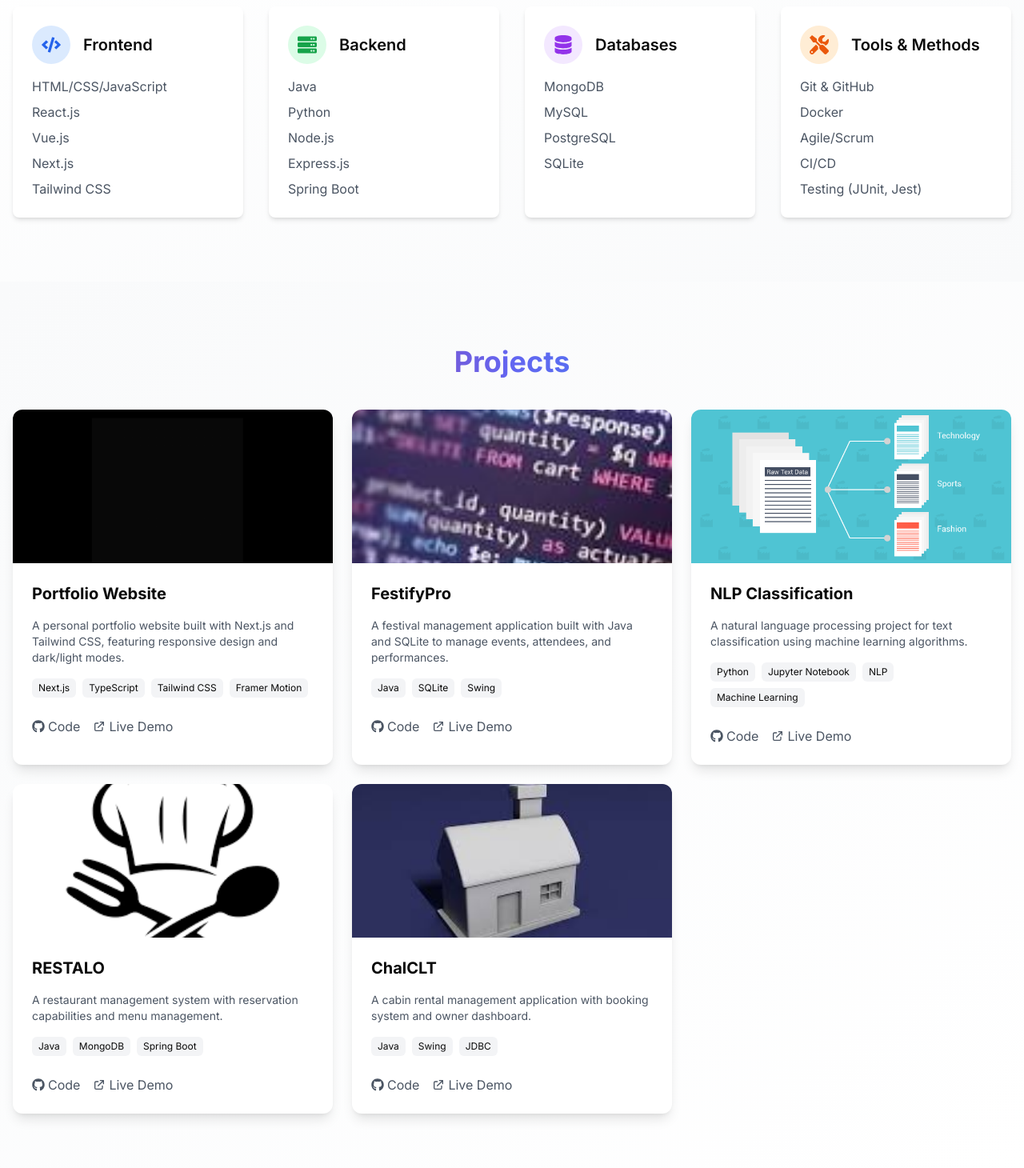
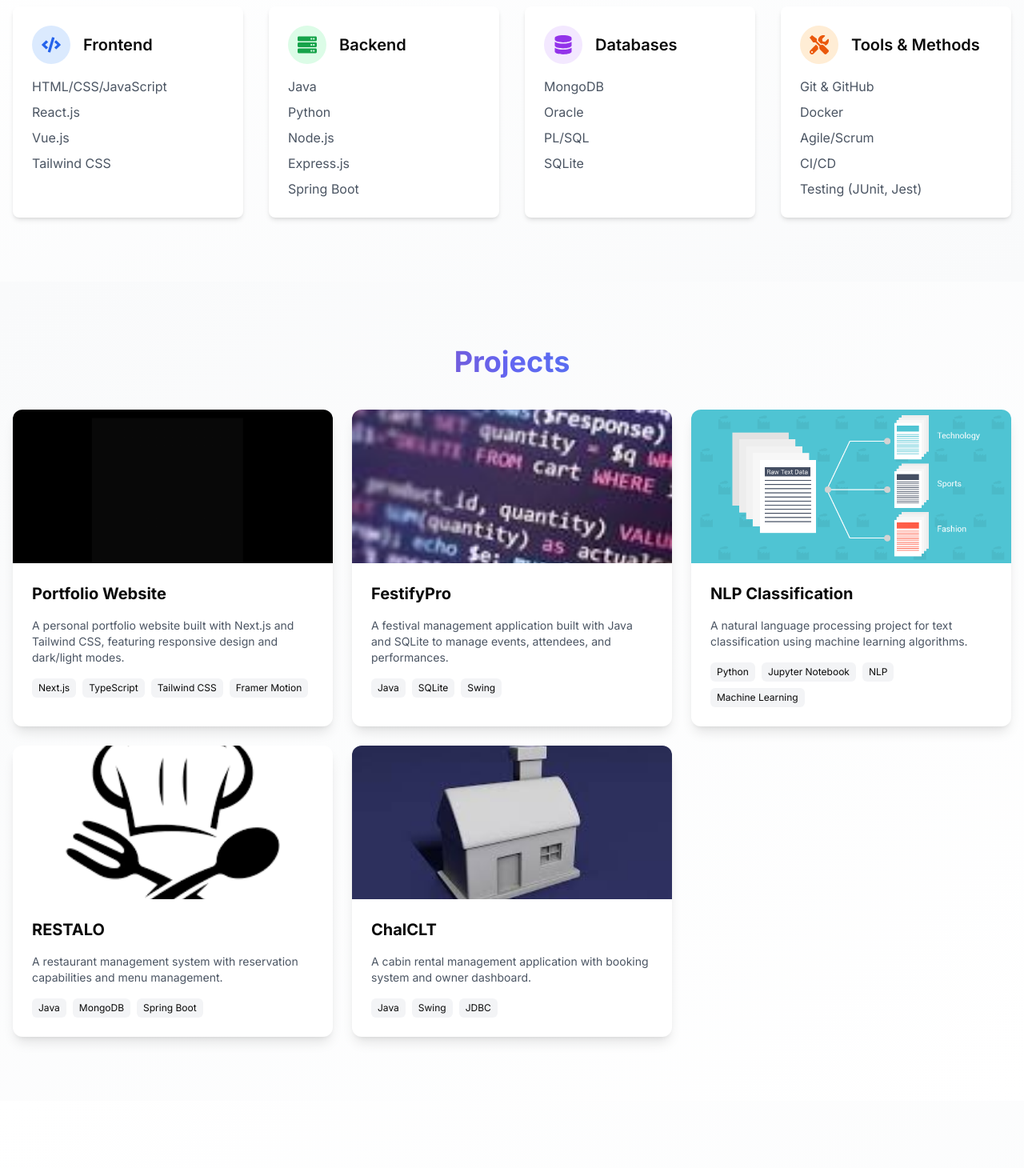
Before and after one commit to aha1138/portfolio-Next-js, a Next.js app: page / in a window 1280 px wide. Shown: the part 1520-2980 px from the top of the page at 80% size. Built offline with nearby package versions, Linux system fonts and the light colour scheme.

Commit message:
remove linmks

```diff
--- a/app/page.tsx
+++ b/app/page.tsx
@@ -22,8 +22,6 @@ interface ProjectCardProps {
   title: string;
   description: string;
   technologies: string[];
-  githubUrl?: string;
-  liveUrl?: string;
 }
 
 export default function Home() {
@@ -232,7 +230,6 @@ export default function Home() {
                   <li>HTML/CSS/JavaScript</li>
                   <li>React.js</li>
                   <li>Vue.js</li>
-                  <li>Next.js</li>
                   <li>Tailwind CSS</li>
                 </ul>
               </div>
@@ -262,8 +259,8 @@ export default function Home() {
                 </div>
                 <ul className="space-y-2 text-gray-600 dark:text-gray-400">
                   <li>MongoDB</li>
-                  <li>MySQL</li>
-                  <li>PostgreSQL</li>
+                  <li>Oracle</li>
+                  <li>PL/SQL</li>
                   <li>SQLite</li>
                 </ul>
               </div>
@@ -306,8 +303,6 @@ export default function Home() {
                 title="Portfolio Website"
                 description="A personal portfolio website built with Next.js and Tailwind CSS, featuring responsive design and dark/light modes."
                 technologies={["Next.js", "TypeScript", "Tailwind CSS", "Framer Motion"]}
-                githubUrl="https://github.com/aha1138/portfolio-Next-js"
-                liveUrl="#"
               />
 
               <ProjectCard
@@ -315,8 +310,6 @@ export default function Home() {
                 title="FestifyPro"
                 description="A festival management application built with Java and SQLite to manage events, attendees, and performances."
                 technologies={["Java", "SQLite", "Swing"]}
-                githubUrl="#"
-                liveUrl="#"
               />
 
               <ProjectCard
@@ -324,8 +317,6 @@ export default function Home() {
                 title="NLP Classification"
                 description="A natural language processing project for text classification using machine learning algorithms."
                 technologies={["Python", "Jupyter Notebook", "NLP", "Machine Learning"]}
-                githubUrl="#"
-                liveUrl="#"
               />
 
               <ProjectCard
@@ -333,8 +324,6 @@ export default function Home() {
                 title="RESTALO"
                 description="A restaurant management system with reservation capabilities and menu management."
                 technologies={["Java", "MongoDB", "Spring Boot"]}
-                githubUrl="#"
-                liveUrl="#"
               />
 
               <ProjectCard
@@ -342,8 +331,6 @@ export default function Home() {
                 title="ChalCLT"
                 description="A cabin rental management application with booking system and owner dashboard."
                 technologies={["Java", "Swing", "JDBC"]}
-                githubUrl="#"
-                liveUrl="#"
               />
             </div>
           </motion.div>
@@ -461,7 +448,7 @@ export default function Home() {
   );
 }
 
-function ProjectCard({ image, title, description, technologies, githubUrl, liveUrl }: ProjectCardProps) {
+function ProjectCard({ image, title, description, technologies }: ProjectCardProps) {
   return (
     <motion.div
       whileHover={{ y: -10 }}
@@ -486,26 +473,6 @@ function ProjectCard({ image, title, description, technologies, githubUrl, liveU
             </span>
           ))}
         </div>
-
-        <div className="flex gap-4 pt-2">
-          {githubUrl && (
-            <Link href={githubUrl} target="_blank" rel="noopener noreferrer"
-              className="flex items-center gap-1 text-gray-600 hover:text-blue-600 dark:text-gray-300 dark:hover:text-blue-400"
-            >
-              <FaGithub /> Code
-            </Link>
-          )}
-          {liveUrl && (
-            <Link href={liveUrl} target="_blank" rel="noopener noreferrer"
-              className="flex items-center gap-1 text-gray-600 hover:text-blue-600 dark:text-gray-300 dark:hover:text-blue-400"
-            >
-              <svg xmlns="http://www.w3.org/2000/svg" className="h-4 w-4" fill="none" viewBox="0 0 24 24" stroke="currentColor">
-                <path strokeLinecap="round" strokeLinejoin="round" strokeWidth={2} d="M10 6H6a2 2 0 00-2 2v10a2 2 0 002 2h10a2 2 0 002-2v-4M14 4h6m0 0v6m0-6L10 14" />
-              </svg>
-              Live Demo
-            </Link>
-          )}
-        </div>
       </div>
     </motion.div>
   );
```
